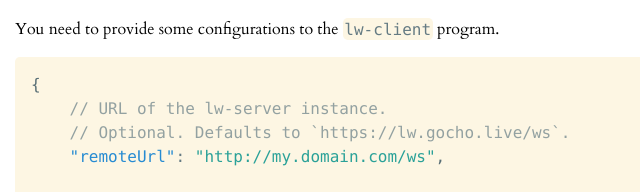
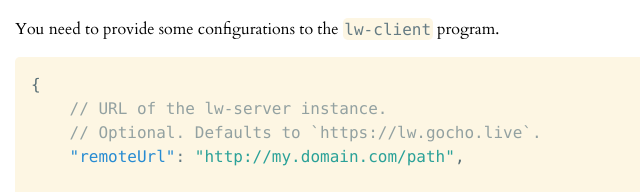
Before and after one commit to GochoMugo/local-webhooks, a website: page www/index.html in a window 1280 px wide. Shown: the part 995-1187 px from the top of the page, 241-881 px from the left. Drawn offline with nearby package versions, Linux system fonts and the light colour scheme; no server answers.

Commit message:
doc(www): fix incorrect url in homepage

```diff
--- a/www/index.html
+++ b/www/index.html
@@ -210,8 +210,8 @@
             </p>
             <pre><code class="language-js">{
     // URL of the lw-server instance.
-    // Optional. Defaults to `https://lw.gocho.live/ws`.
-    "remoteUrl": "http://my.domain.com/ws",
+    // Optional. Defaults to `https://lw.gocho.live`.
+    "remoteUrl": "http://my.domain.com/path",
 
     // Your local apps, that you may be
     // working on or have simply hosted locally.
```
